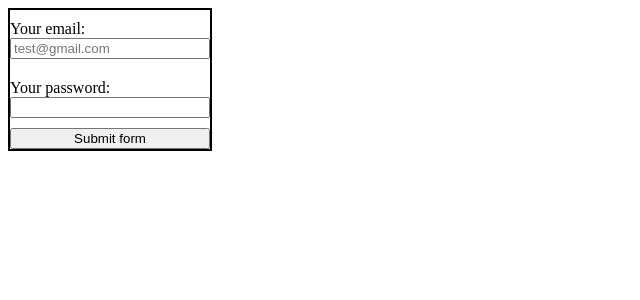
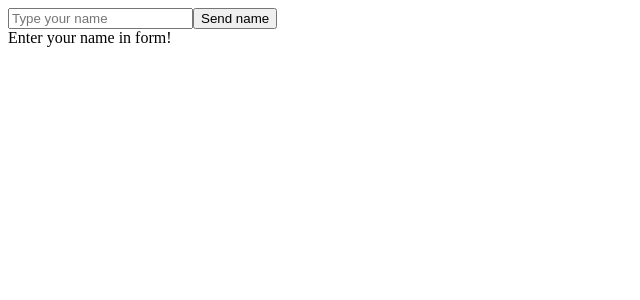
Before and after one commit to Soifka/09.12.2022-cra, a React (Create React App) app: page / in a window 1280 px wide. Shown: the top 300 px of the page, without its empty margins (0-640 px from the left). Built offline with nearby package versions, Linux system fonts and the light colour scheme.

Commit message:
HelloForm component

```diff
--- a/src/components/App.js
+++ b/src/components/App.js
@@ -3,8 +3,10 @@
 //import ToDoList from './components/ToDoList/ToDoList';
 //import Scene from './components/Scene.js/Scene';
 //import CounterPage from './components/Counter/CounterPage';
-//import UserList from './components/UsersList/UserList';
-import SignInForm from "./SignInForm";
+// import UserList from "./UsersList/UserList";
+//import SignInForm from "./SignInForm";
+//import UsersFilter from "./UsersFilter/UsersFilter";
+import HelloParent from "./HelloForm/HelloParent";
 
 function App() {
     return (
@@ -12,8 +14,10 @@ function App() {
     //   <ToDoList />
     //   <Scene />
     //   <CounterPage />
-    //   <UserList />
-        <SignInForm />
+      // <UserList />
+        // <SignInForm />
+        // <UsersFilter />
+      <HelloParent />
     )
 }
 
--- /dev/null
+++ b/src/components/HelloForm/HelloForm.js
@@ -0,0 +1,40 @@
+import React from "react";
+
+class HelloForm extends React.Component {
+    constructor(props) {
+        super(props);
+        this.state = {
+            userName:''
+        }
+    }
+
+    changeHandler = ({target: {value, name}}) => {
+        this.setState({
+            [name]: value
+        })
+    }
+
+    submitHandler = (event) => {
+        event.preventDefault();
+        const {props: {sendDataToParent}, state: {userName}} = this;
+
+        sendDataToParent(userName);
+    }
+
+    render() {
+        return (
+            <form onSubmit={this.submitHandler}>
+                <input
+                type="text"
+                placeholder="Type your name"
+                name="userName"
+                value={this.state.name}
+                onChange={this.changeHandler}
+                />
+                <button>Send name</button>
+            </form>
+        )
+    }
+}
+
+export default HelloForm;
--- /dev/null
+++ b/src/components/HelloForm/HelloParent.js
@@ -0,0 +1,31 @@
+import React from "react";
+import HelloForm from "./HelloForm";
+
+class HelloParent extends React.Component {
+    constructor(props) {
+        super(props);
+        this.state = {
+            userName: ''
+        }
+    }
+
+    getStateFromChild = (data) => {
+        this.setState({
+            userName: data
+        })
+    }
+
+    render() {
+        const { userName } = this.state;
+
+        return (
+            <>
+                <HelloForm sendDataToParent={this.getStateFromChild} />
+                {userName ? <div>Hello, {userName}!</div> : <div>Enter your name in form!</div>}
+            </>
+
+        )
+    }
+}
+
+export default HelloParent;
```
